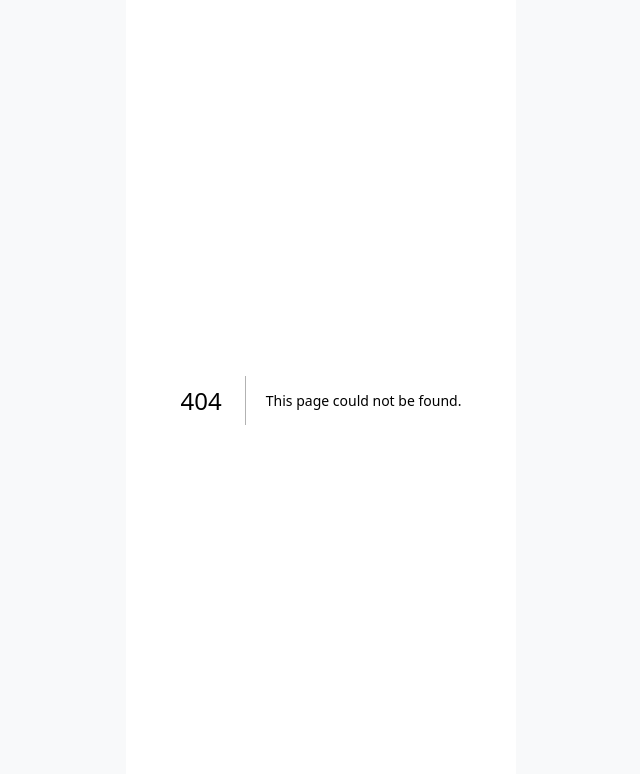
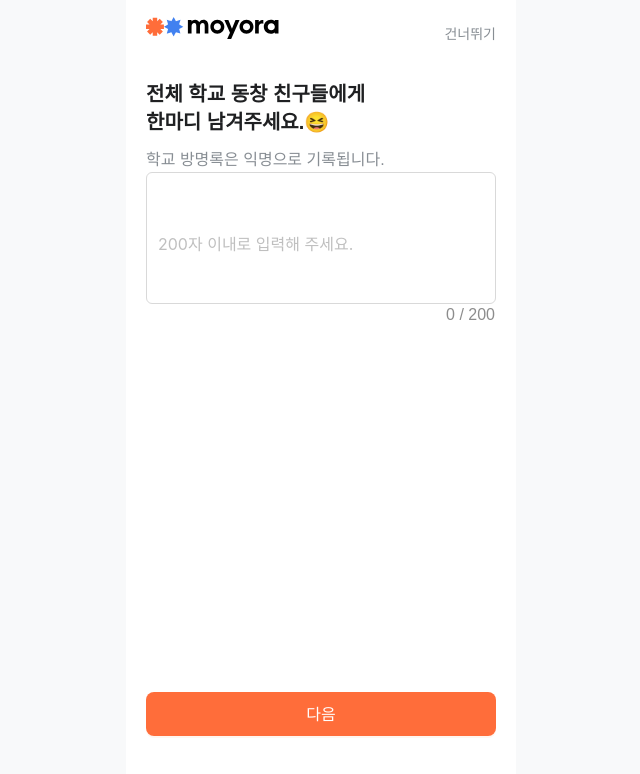
Before and after one commit to bsideproject/moyora-front, a Next.js app: page /guestBook in a window 1280 px wide. Before the commit this address had no page. Shown: the top 774 px of the page, without its empty margins (319-959 px from the left). Built offline with nearby package versions, Linux system fonts and the light colour scheme; a web font is replaced by a local one.

Commit message:
add guestBook beta page

```diff
--- /dev/null
+++ b/components/GuestBook/GuestBook.styles.ts
@@ -0,0 +1,79 @@
+import styled from 'styled-components';
+
+const GuestBookWrapper = styled.div`
+  display: flex;
+  flex-direction: column;
+  align-items: left;
+  & h2 {
+    font-size: 20rem;
+    font-weight: 700;
+    line-height: 28rem;
+    color: ${({ theme }) => theme.gray900};
+    margin-top: 24rem;
+  }
+  & p {
+    font-size: 16rem;
+    font-weight: 400;
+    line-height: 24rem;
+    color: ${({ theme }) => theme.gray600};
+    margin-top: 12rem;
+  }
+
+  & .ant-input-textarea-show-count::after {
+    font-size: 14rem;
+    font-weight: 400;
+    line-height: 20rem;
+    color: ${({ theme }) => theme.gray600};
+    position: relative;
+    float: right;
+    transform: translateY(-100%);
+    bottom: 10rem;
+    right: 10rem;
+  }
+
+  & TextArea {
+    font-size: 16rem;
+    font-weight: 400;
+    line-height: 20rem;
+    border: 1px solid #ccd2d8;
+    border-radius: 4rem;
+    align-self: center;
+    margin-top: 32rem;
+  }
+`;
+
+const LogoSection = styled.section`
+  display: flex;
+  flex-direction: row;
+  align-items: center;
+  justify-content: space-between;
+  width: 100%;
+  height: 56rem;
+  & p {
+    font-size: 14rem;
+    font-weight: 400;
+    line-height: 20rem;
+    color: ${({ theme }) => theme.gray600};
+  }
+`;
+
+const ButtonSection = styled.section`
+  position: absolute;
+  bottom: 0;
+  height: 108rem;
+  width: 390rem;
+  & Button {
+    width: 350px;
+    height: 44px;
+    border-radius: 8rem;
+    padding: 11rem, 16rem;
+  }
+`;
+
+const G = {
+  GuestBookWrapper,
+  LogoSection,
+  ButtonSection,
+};
+
+export default G;
--- /dev/null
+++ b/pages/guestBook.tsx
@@ -0,0 +1,48 @@
+import React from 'react';
+import Image from 'next/image';
+
+import LogoSmall from '@public/svgs/logos/moyora-logo-small.svg';
+
+import G from '@components/GuestBook/GuestBook.styles';
+import { Button, Input } from 'antd';
+import Link from 'next/link';
+
+const { TextArea } = Input;
+
+const guestBook: React.FC = () => {
+  const onChange = (e: React.ChangeEvent<HTMLInputElement | HTMLTextAreaElement>) => {
+    console.log('Change:', e.target.value);
+  };
+  return (
+    <G.GuestBookWrapper>
+      <G.LogoSection>
+        <Image src={LogoSmall} alt="moyora-logo" />
+        <Link href="/signUpComplete">
+          <p>건너뛰기</p>
+        </Link>
+      </G.LogoSection>
+      <h2>
+        전체 학교 동창 친구들에게
+        <br />
+        한마디 남겨주세요.😆
+      </h2>
+      <p>학교 방명록은 익명으로 기록됩니다.</p>
+      <TextArea
+        showCount
+        maxLength={200}
+        style={{
+          width: '350rem',
+          height: '132rem',
+          resize: 'none',
+        }}
+        onChange={onChange}
+        placeholder="200자 이내로 입력해 주세요."
+      />
+      <G.ButtonSection>
+        <Button type="primary">다음</Button>
+      </G.ButtonSection>
+    </G.GuestBookWrapper>
+  );
+};
+
+export default guestBook;
```
